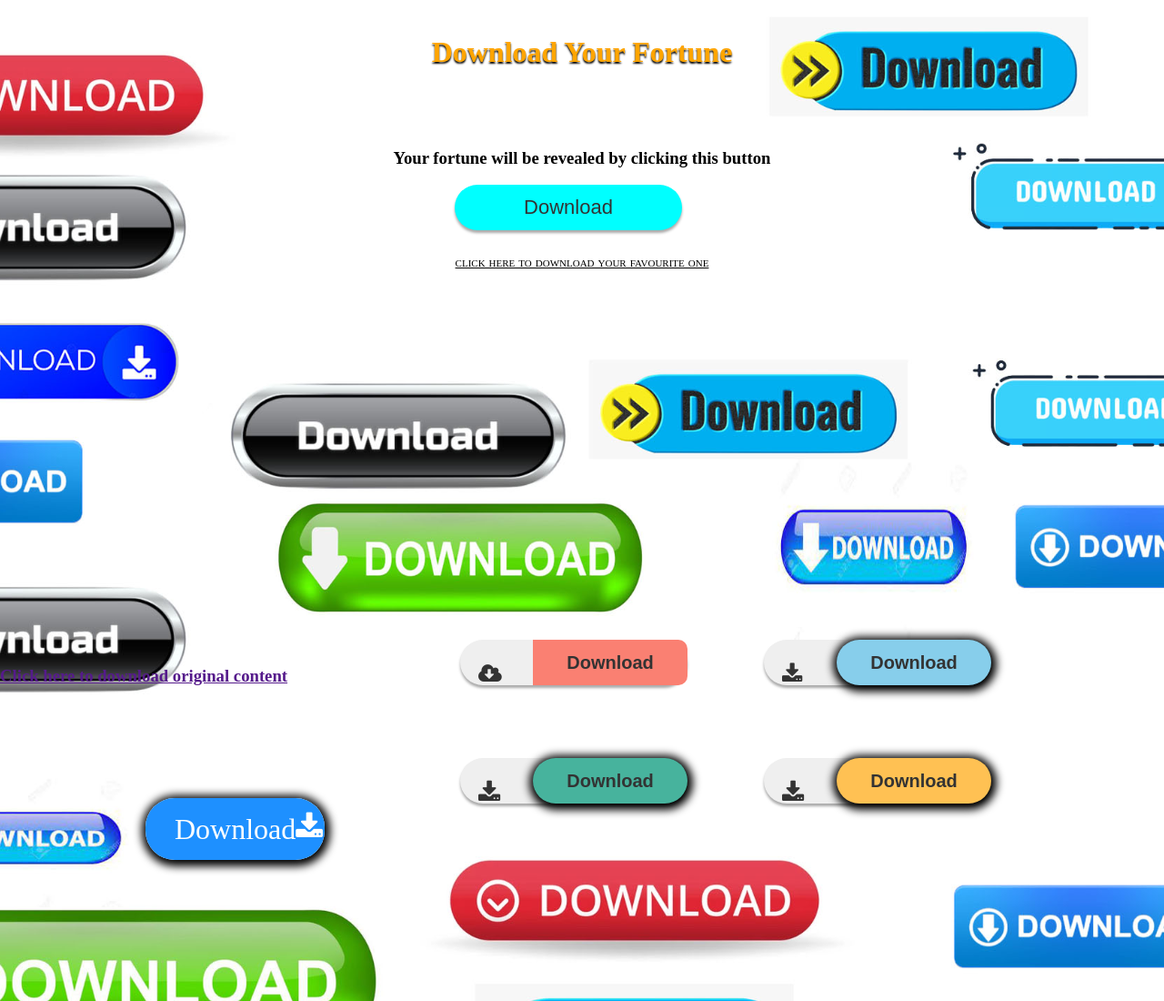
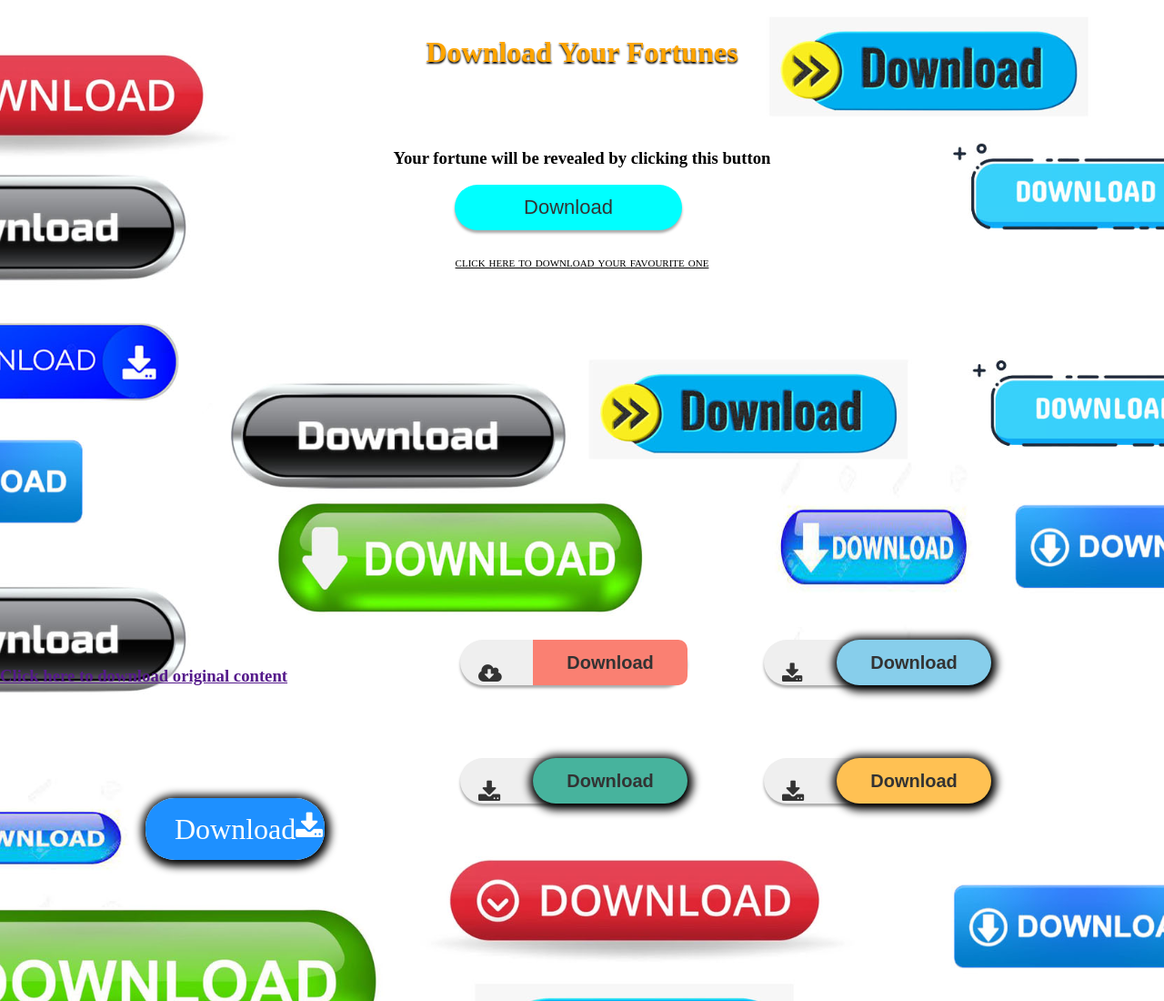
Before and after one commit to nithin-gupta/Whack-a-virus, a plain HTML site: page index.html in a window 1280 px wide. Shown: the top 1100 px of the page at 91% size. Drawn offline with Linux system fonts and the light colour scheme.

Commit message:
Update index.html

```diff
--- a/index.html
+++ b/index.html
@@ -11,7 +11,7 @@
 
 <body>
   <br>
-  <h1>Download Your Fortune</h1>
+  <h1>Download Your Fortunes</h1>
   <br>
   <br>
   <h3>Your fortune will be revealed by clicking this button</h3>
```
